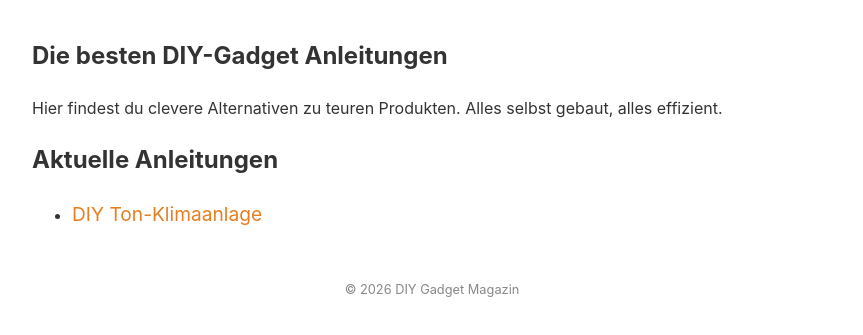
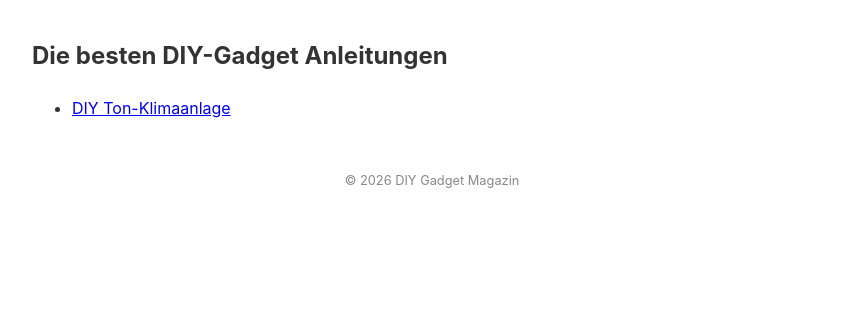
Before and after one commit to xNeuba/automated-seo-niche-site, an Astro site: page / in a window 1280 px wide. Shown: the part 83-418 px from the top of the page, without its empty margins (208-1071 px from the left). Built offline with nearby package versions, Linux system fonts and the light colour scheme; Astro itself is replaced by a stand-in of ours.

Commit message:
fix: simplify index page to bypass astro error

```diff
--- a/src/pages/index.astro
+++ b/src/pages/index.astro
@@ -1,19 +1,9 @@
 ---
 import PostLayout from '../layouts/PostLayout.astro';
-const allPosts = await Astro.glob('./posts/*.md');
 ---
 <PostLayout title="Startseite">
     <h1>Die besten DIY-Gadget Anleitungen</h1>
-    <p>Hier findest du clevere Alternativen zu teuren Produkten. Alles selbst gebaut, alles effizient.</p>
-
-    <h2>Aktuelle Anleitungen</h2>
     <ul>
-        {allPosts.map(post => (
-            <li>
-                <a href={post.url} style="font-size: 1.2rem; text-decoration: none; color: #e67e22;">
-                    {post.frontmatter.title}
-                </a>
-            </li>
-        ))}
+        <li><a href="/posts/diy-ton-klimaanlage">DIY Ton-Klimaanlage</a></li>
     </ul>
 </PostLayout>
```
